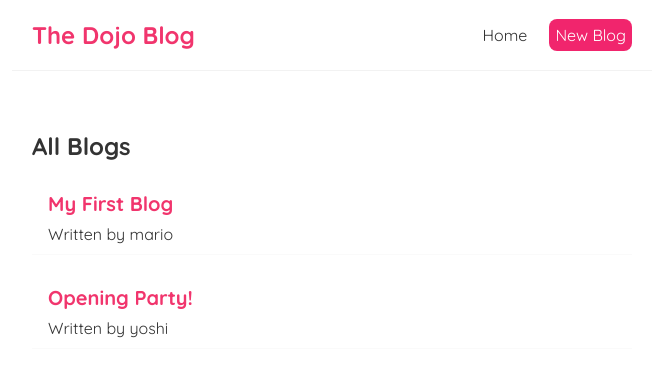
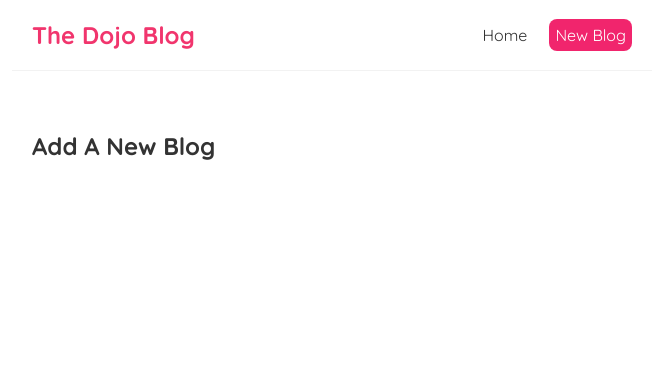
Before and after one commit to maryferrer/React_blog, a React (Create React App) app: page /create in a window 1280 px wide. Shown: the top 376 px of the page, without its empty margins (308-971 px from the left). Built offline with nearby package versions, Linux system fonts and the light colour scheme; data requests are answered from the project's data file.

Commit message:
add Create.js component for adding new blogs, add Route path for /create page, changed anchor tags to Link tags in NavBar component

```diff
--- a/src/App.js
+++ b/src/App.js
@@ -1,6 +1,7 @@
 import Navbar from './Navbar';
 import Home from './Home'
 import { BrowserRouter as Router, Route, Switch } from 'react-router-dom';
+import Create from './Create';
 
 function App() {
   return (
@@ -9,8 +10,11 @@
       <Navbar />
       <div className="content">
         <Switch>
-          <Route path="/">
+          <Route exact path="/">
             <Home />
+          </Route>
+          <Route path="/create">
+            <Create />
           </Route>
         </Switch>
       </div>
--- /dev/null
+++ b/src/Create.js
@@ -0,0 +1,12 @@
+const Create = () => {
+    return (
+        <div className="create">
+            <h2>Add A New Blog</h2>
+        </div>
+     );
+}
+
+export default Create;
+<div className="create">
+    <h2>Add A New Blog</h2>
+</div>
--- a/src/Home.js
+++ b/src/Home.js
@@ -1,4 +1,3 @@
-import { useState, useEffect } from 'react';
 import BlogList from './BlogList';
 import useFetch from './useFetch';
 
--- a/src/Navbar.js
+++ b/src/Navbar.js
@@ -1,14 +1,16 @@
+import { Link } from 'react-router-dom';
+
 const Navbar = () => {
     return (
         <nav className="navbar">
             <h1>The Dojo Blog</h1>
             <div className="links">
-                <a href="/">Home</a>
-                <a href="/create" style={{
+                <Link to="/">Home</Link>
+                <Link to="/create" style={{
                     color: "white",
                     backgroundColor: "#f1256d",
                     borderRadius: "8px"
-                }}>New Blog</a>
+                }}>New Blog</Link>
 
             </div>
         </nav>
--- a/src/useFetch.js
+++ b/src/useFetch.js
@@ -6,7 +6,9 @@
     const [error, setError] = useState(null);
 
     useEffect(() => {
-        fetch(url)
+        const abortCont = new AbortController();
+
+        fetch(url, { signal: abortCont.signal })
             .then(res => {
                 if(!res.ok) {
                     throw Error('could not fetch the data for that resource');
@@ -19,9 +21,14 @@
                 setError(null);
             })
             .catch(err => {
+                if (err.name === 'AbortError') {
+                    console.log('fetch aborted')
+                } else {
                 setIsPending(false);
                 setError(err.message);
+                }
             })
+            return () => abortCont.abort();
     }, [url]);
     return { data, isPending, error }
 }
```
